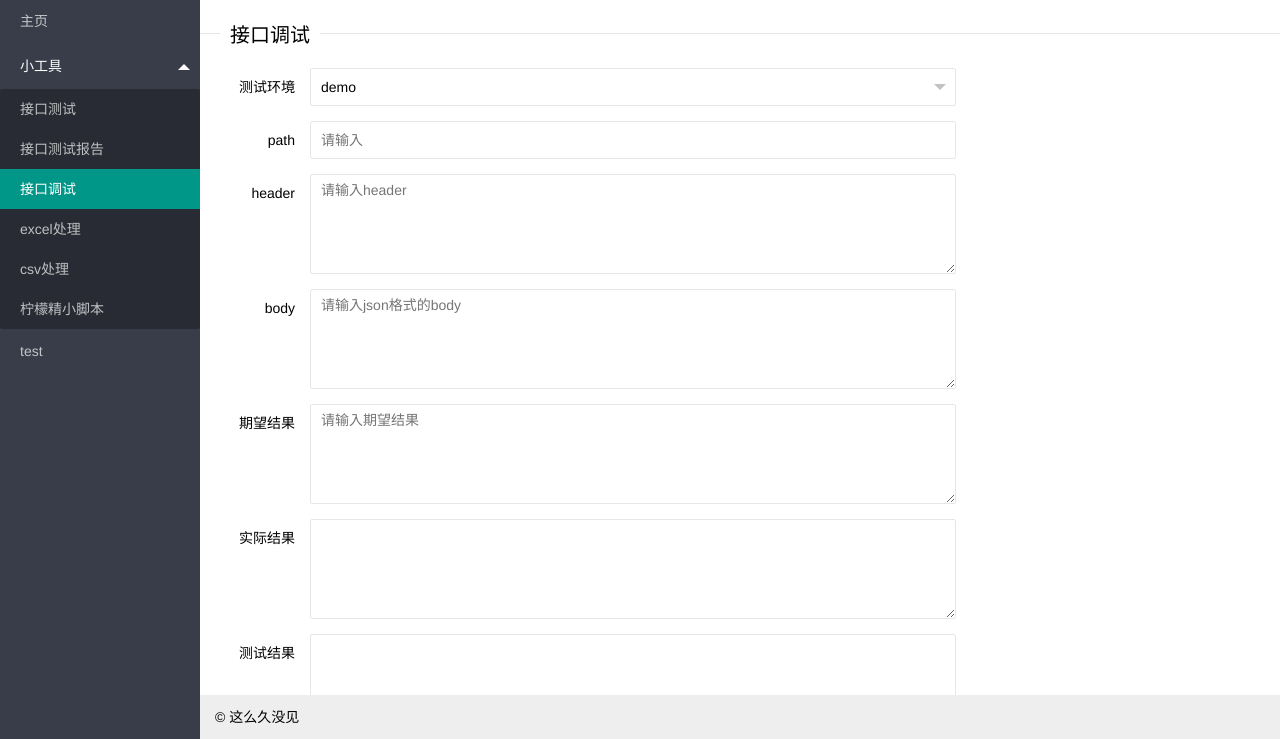
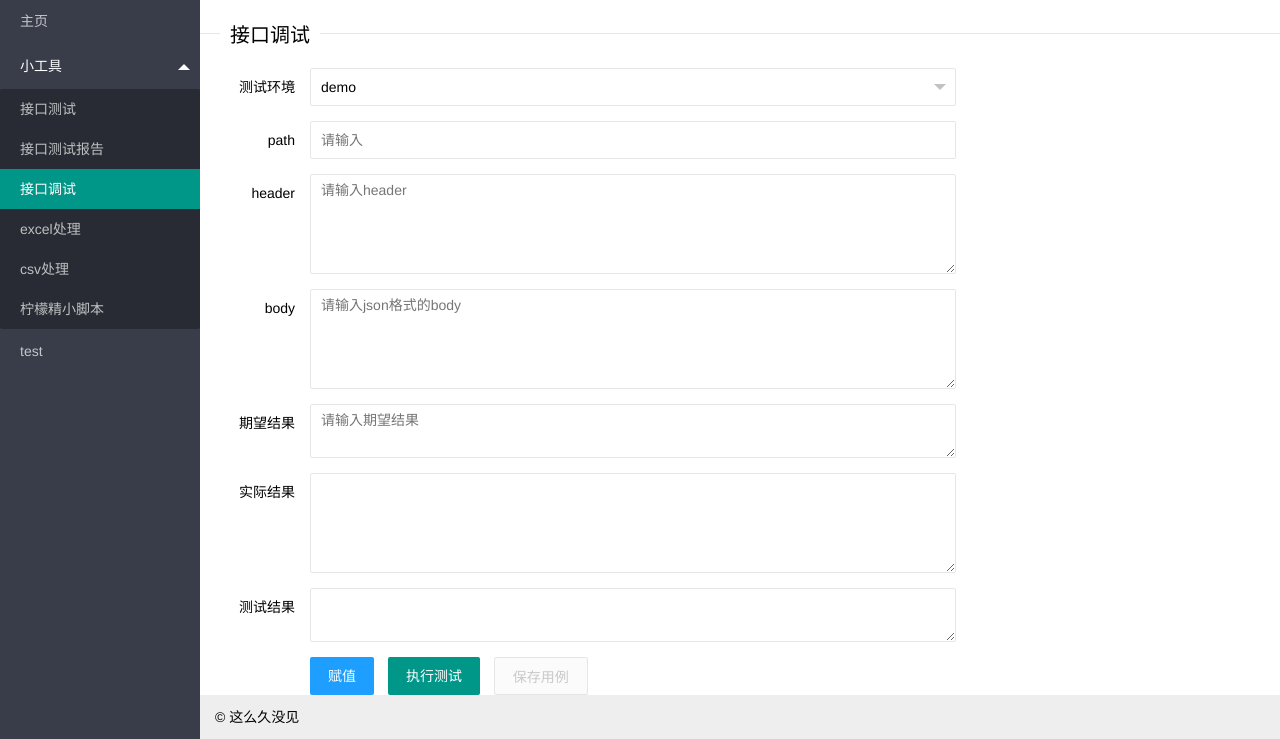
Before and after one commit to sumeilan/mysite, a Django app: page /testcase/ in a window 1280 px wide. Shown: the part 61-800 px from the top of the page. Run offline with Django 3.2, Linux system fonts and the light colour scheme; some libraries are stand-ins or nearby versions.

Commit message:
20200805

```diff
--- a/templates/testcase.html
+++ b/templates/testcase.html
@@ -100,8 +100,8 @@
 
             <div class="layui-form-item layui-form-text">
                 <label class="layui-form-label">期望结果</label>
-                <div class="layui-input-block">
-                    <textarea placeholder="请输入期望结果" class="layui-textarea" name="expect_result"
+                <div class="layui-input-block" >
+                    <textarea placeholder="请输入期望结果" class="layui-textarea" name="expect_result" style="min-height:20px"
                               id="expect_result"></textarea>
                 </div>
             </div>
@@ -116,7 +116,7 @@
             <div class="layui-form-item layui-form-text">
                 <label class="layui-form-label">测试结果</label>
                 <div class="layui-input-block">
-                    <textarea class="layui-textarea" id="test_result"></textarea>
+                    <textarea class="layui-textarea" id="test_result" style="min-height:10px"></textarea>
                 </div>
             </div>
 
@@ -131,7 +131,7 @@
             </div>
         </form>
 
-        <form class="layui-form" action="" lay-filter="case" id="case" style="display:none;width:70%">
+        <form class="layui-form" action="" lay-filter="case" id="case" style="display:none;width:90%">
             <div class="layui-form-item">
                 <label class="layui-form-label">用例路径</label>
                 <div class="layui-input-block">
@@ -177,34 +177,38 @@
                 </div>
             </div>
 
-            <div class="layui-form-item">
+            <div class="layui-form-item layui-form-text">
                 <label class="layui-form-label">header</label>
                 <div class="layui-input-block">
-                    <input name="c_header" placeholder="请输入" autocomplete="off" class="layui-input" id="c_header">
+                    <textarea class="layui-textarea" name="c_header" placeholder="请输入header" id="c_header" style="min-height:40px"></textarea>
                 </div>
             </div>
-
-            <!--<div class="layui-form-item">-->
-                <!--<label class="layui-form-label">header</label>-->
-                <!--<div class="layui-input-block">-->
-                    <!--<select name="method" lay-filter="method" id="c_header">-->
-                        <!--<option value="app_header" checked="">app_header</option>-->
-                        <!--<option value="h5_header">h5_header</option>-->
-                    <!--</select>-->
-                <!--</div>-->
-            <!--</div>-->
 
             <div class="layui-form-item layui-form-text">
                 <label class="layui-form-label">body</label>
                 <div class="layui-input-block">
-                    <textarea placeholder="请输入json格式的body" class="layui-textarea" name="c_body" id="c_body"></textarea>
+                    <textarea placeholder="请输入json格式的body" class="layui-textarea" name="c_body" id="c_body" style="min-height:10px"></textarea>
+                </div>
+            </div>
+
+            <div class="layui-form-item layui-form-text">
+                <label class="layui-form-label">需要保存的</label>
+                <div class="layui-input-block">
+                    <textarea placeholder="请输入需要保存的返回字段" class="layui-textarea" name="data_from_response" id="data_from_response" style="min-height:10px"></textarea>
+                </div>
+            </div>
+
+            <div class="layui-form-item layui-form-text">
+                <label class="layui-form-label">数据依赖</label>
+                <div class="layui-input-block">
+                    <textarea placeholder="请输入数据依赖字段" class="layui-textarea" name="request_depend_data" id="request_depend_data" style="min-height:10px"></textarea>
                 </div>
             </div>
 
             <div class="layui-form-item layui-form-text">
                 <label class="layui-form-label">期望结果</label>
                 <div class="layui-input-block">
-                    <textarea placeholder="请输入期望结果" class="layui-textarea" name="e_result" id="e_result"></textarea>
+                    <textarea placeholder="请输入期望结果" class="layui-textarea" name="e_result" id="e_result" style="min-height:10px"></textarea>
                 </div>
             </div>
         </form>
```
